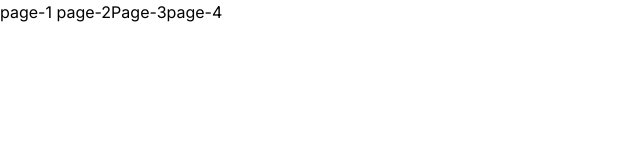
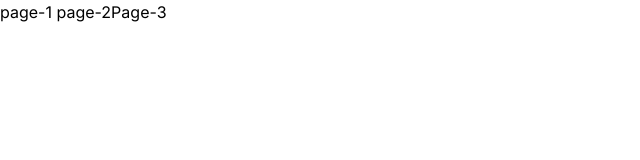
Before and after one commit to oguzhancamlica/ui-examples, a Next.js app: page / in a window 1280 px wide. Shown: the top 160 px of the page, without its empty margins (0-640 px from the left). Built offline with nearby package versions, Linux system fonts and the light colour scheme.

Commit message:
test deneme

```diff
--- a/src/app/page.tsx
+++ b/src/app/page.tsx
@@ -7,7 +7,7 @@ export default function Home() {
   <Link href="/page-1">page-1</Link>
   <Link href="/page-2"> page-2</Link>
   <Link href="/page-3">Page-3</Link>
-  <Link href="#">page-4</Link>
+
   </>
   )
 }
```
